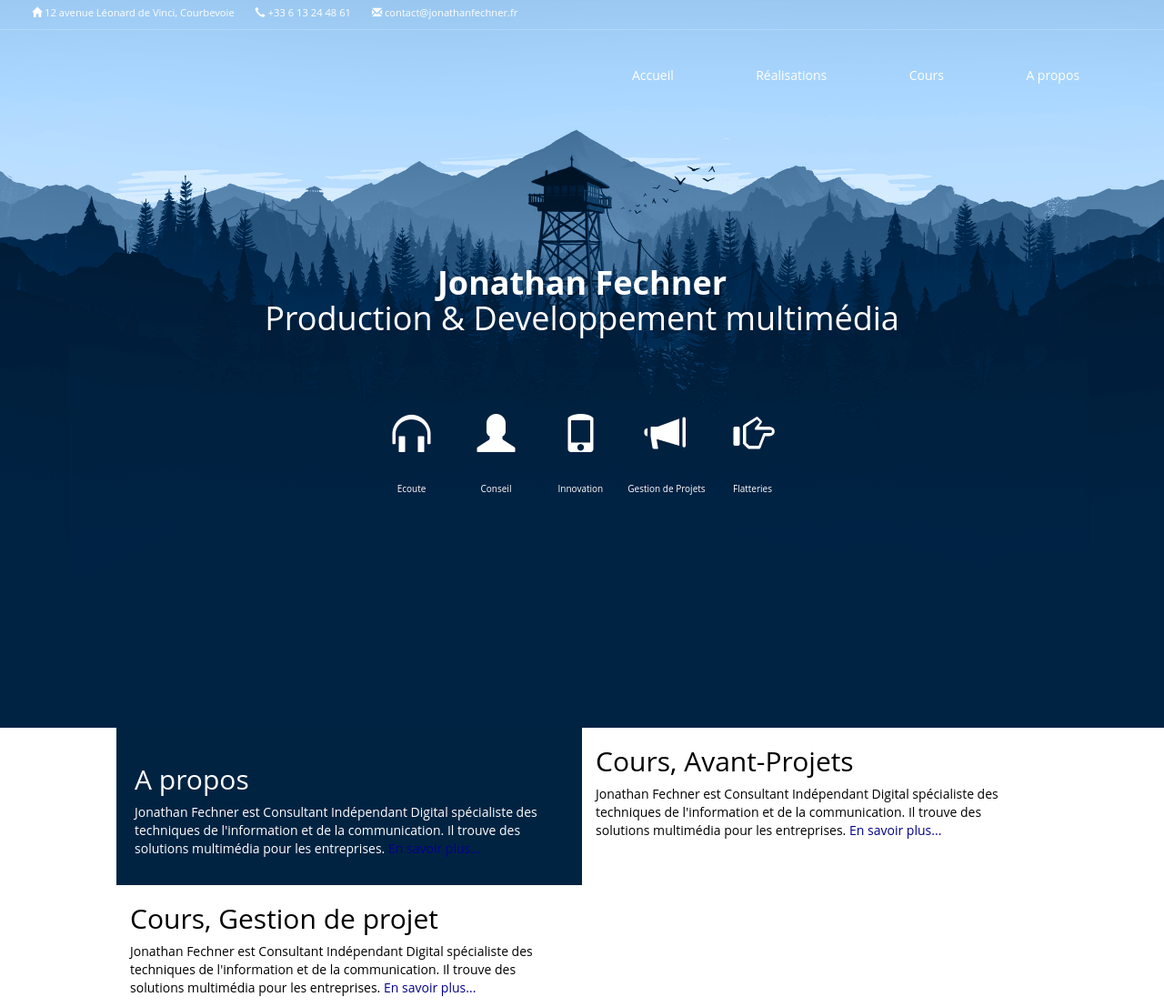
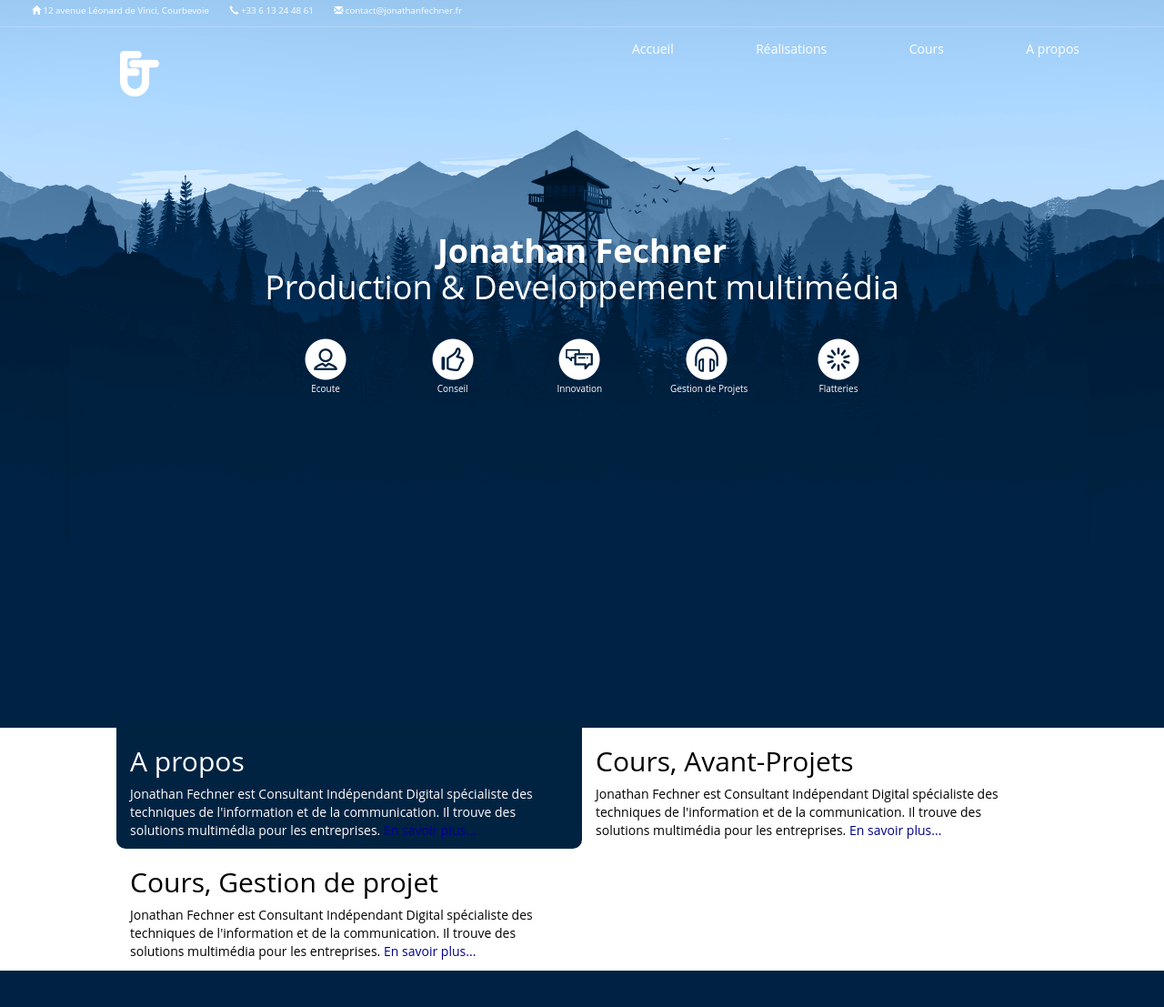
Before and after one commit to TimDorand/johnatanfechner, a PHP site: page / in a window 1280 px wide. Shown: the whole page at 91% size. After the commit the page ends 1067 px from the top, so only its background shows below. Run offline with PHP 8.4, Linux system fonts and the light colour scheme; some web fonts are replaced.

Commit message:
front maj

```diff
--- a/css/style.css
+++ b/css/style.css
@@ -12,14 +12,14 @@ ul, li, a, p {
   color: white;
   overflow: hidden; }
   .head h1 {
-    margin-top: 15%; }
+    margin-top: 10%; }
 
 .soustitre {
   display: block; }
 
 .contactbar {
-  font-size: 0.8em;
-  padding-top: 6px;
+  font-size: 0.7em;
+  padding-top: 5px;
   border-bottom: 1px solid #e9e9e9;
   border-color: rgba(255, 255, 255, 0.2); }
   .contactbar .glyphicon {
@@ -28,22 +28,28 @@ ul, li, a, p {
 .headbackground {
   height: 100%;
   background: url("../5.png") center center;
-  background-size: contain; }
+  background-size: cover;
+  background-repeat: no-repeat; }
+
+.logo {
+  padding: 2%; }
+
+.navbartop {
+  margin-top: -2%; }
 
 .masteries {
   font-size: 3em;
-  margin-top: 4%; }
+  margin-top: 2%; }
   .masteries .mas {
+    padding: 0 2% 0 2%;
     display: inline-block; }
     .masteries .mas p {
       text-align: center;
       font-size: 10px; }
   .masteries .master {
     display: inline-block;
-    max-width: 100px;
-    max-height: 100px;
-    border-radius: 50px;
-    padding: 20px; }
+    max-width: 80px;
+    max-height: 80px; }
 
 .sommaire {
   width: 80%;
@@ -55,9 +61,10 @@ ul, li, a, p {
     color: darkblue; }
 
 .somm {
-  padding: 20px;
   background: #012342;
-  color: white; }
+  color: white;
+  border-bottom-left-radius: 10px;
+  border-bottom-right-radius: 10px; }
   .somm p {
     color: white; }
 
--- a/css/style.scss
+++ b/css/style.scss
@@ -17,7 +17,7 @@ ul, li, a, p{
   color:white;
   overflow: hidden;
   h1{
-    margin-top: 15%;
+    margin-top: 10%;
   }
 }
 
@@ -26,8 +26,8 @@ ul, li, a, p{
 }
 
 .contactbar{
-  font-size: 0.8em;
-  padding-top: 6px;
+  font-size: 0.7em;
+  padding-top: 5px;
   border-bottom: 1px solid #e9e9e9;
   border-color: rgba(255,255,255,0.2);
   .glyphicon{
@@ -38,18 +38,23 @@ ul, li, a, p{
 .headbackground{
   height:100%;
   background:url("../5.png") center center;
-  background-size: contain;
+  background-size: cover;
+  background-repeat: no-repeat;
   }
 
+.logo{
+  padding:2%;
+}
 .navbartop{
-  //margin-top: ;
+  margin-top:-2% ;
 
 }
 
 .masteries{
   font-size: 3em;
-  margin-top: 4%;
-  .mas{
+  margin-top: 2%;
+  .mas{  padding:0 2% 0 2%;
+
     display:inline-block;
     p {
       text-align: center;
@@ -59,10 +64,8 @@ ul, li, a, p{
   }
 .master{
   display:inline-block;
-  max-width:100px;
-  max-height:100px;
-  border-radius: 50px;
-  padding:20px;
+  max-width:80px;
+  max-height:80px;
 }
 }
 
@@ -79,9 +82,10 @@ ul, li, a, p{
 }
 
 .somm{
-  padding:20px;
   background: #012342;
   color:white;
+  border-bottom-left-radius: 10px;
+  border-bottom-right-radius: 10px;
   p{
     color: white;
   }
--- a/headerhome.php
+++ b/headerhome.php
@@ -9,7 +9,7 @@
 
 
         <meta charset="UTF-8">
-		<link rel="shortcut icon" href="img/johnatan.jpg" />
+		<link rel="shortcut icon" href="JF.png" />
 		<meta name="google-translate-customization" content="d76f22e062b37d54-7af2c4d2e0eac258-g0c0e02719d73d351-16"></meta>
 			<meta name="viewport" content="width=device-width, initial-scale=1">
         <!--BING REFERENCEMENT-->
@@ -61,7 +61,10 @@
 					<span class="glyphicon glyphicon-earphone" aria-hidden="true"></span> +33 6 13 24 48 61
 					<span class="glyphicon glyphicon-envelope" aria-hidden="true"></span> contact@jonathanfechner.fr </p>
 			</div>
-			<nav class="col-md-6 col-md-offset-6 navbartop">
+			<div class="col-md-1 col-md-offset-1 logo">
+				<img src="JF1.png" title="logo fechner" height="50" alt="logo fechner">
+			</div>
+			<nav class="col-md-6 col-md-offset-4 navbartop">
 				<ul class="nav-justified" style="margin-top: 40px;">
 					<li>Accueil</li>
                     <li>Réalisations</li>
--- a/index.php
+++ b/index.php
@@ -14,11 +14,11 @@ require('headerhome.php');
 
     <h1><strong>Jonathan Fechner</strong><span class="soustitre">Production & Developpement multimédia</span></h1>
         <div class="col-md-12 masteries">
-    <div class="mas"><div class="col-md-12 master"><span class="glyphicon glyphicon-headphones"></span></div><p>Ecoute</p></div>
-    <div class="mas"><div class="col-md-12 master"><span class="glyphicon glyphicon-user"></span></div><p>Conseil</p></div>
-    <div class="mas"><div class="col-md-12 master"><span class="glyphicon glyphicon-phone"></span></div><p>Innovation</p></div>
-    <div class="mas"><div class="col-md-12 master"><span class="glyphicon glyphicon-bullhorn"></span></div><p>Gestion de Projets</p></div>
-    <div class="mas"><div class="col-md-12 master"><span class="glyphicon glyphicon-hand-right"></span></div><p>Flatteries</p></div>
+    <div class="mas"><div class="col-md-12 master"><img class="img-responsive" src="a.png" alt="skills"></div><p>Ecoute</p></div>
+    <div class="mas"><div class="col-md-12 master"><img class="img-responsive" src="e.png" alt="skills"></div><p>Conseil</p></div>
+    <div class="mas"><div class="col-md-12 master"><img class="img-responsive" src="r.png" alt="skills"></div><p>Innovation</p></div>
+    <div class="mas"><div class="col-md-12 master"><img class="img-responsive" src="t.png" alt="skills"></div><p>Gestion de Projets</p></div>
+    <div class="mas"><div class="col-md-12 master"><img class="img-responsive" src="z.png" alt="skills"></div><p>Flatteries</p></div>
 
     </div>
     </div>
```
Also changed, not shown: header.php (+5 -2 lines), JF.png (added), JF1.png (added), a.png (added), e.png (added), r.png (added), t.png (added), z.png (added), 2 other files.
